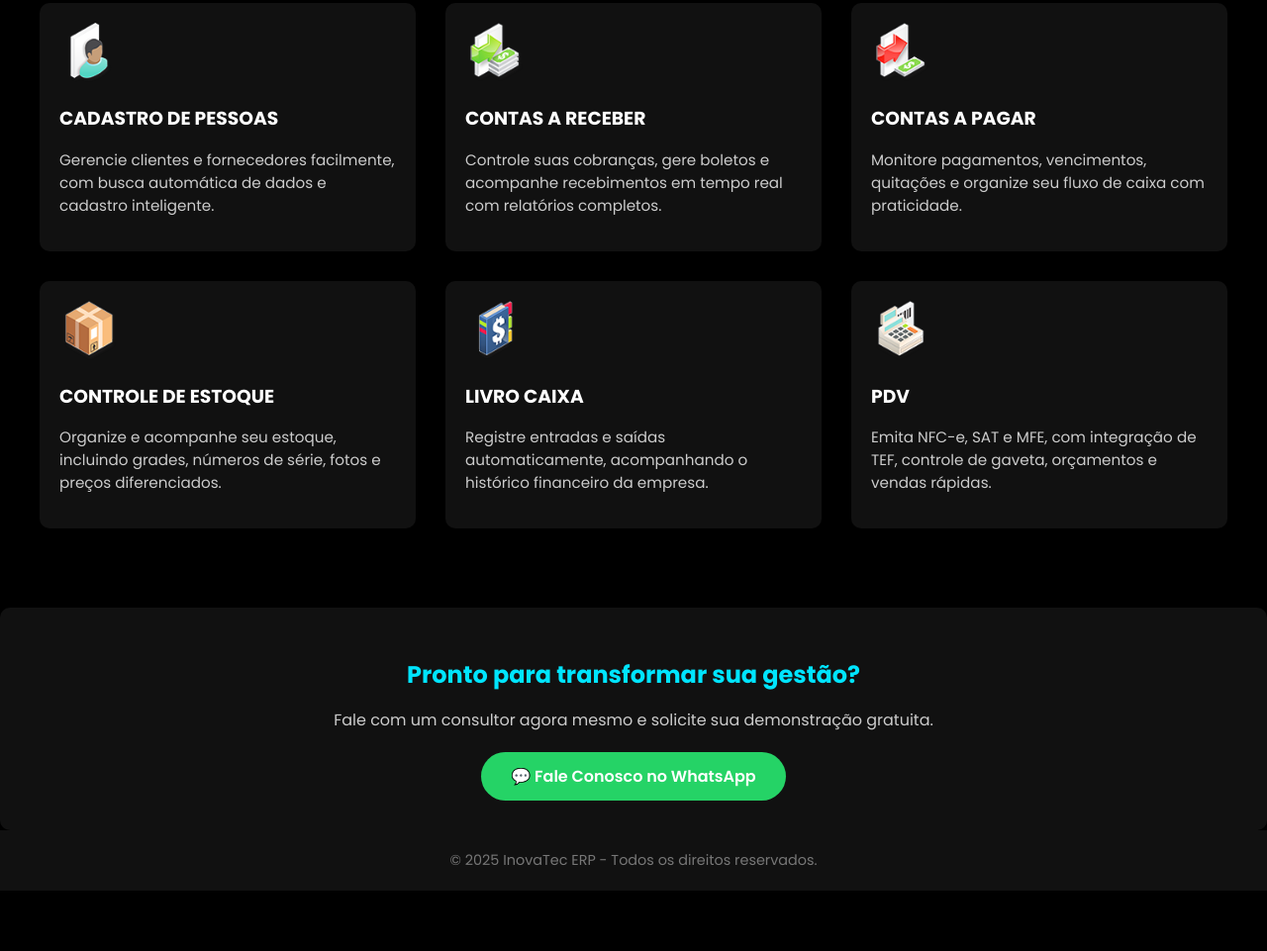
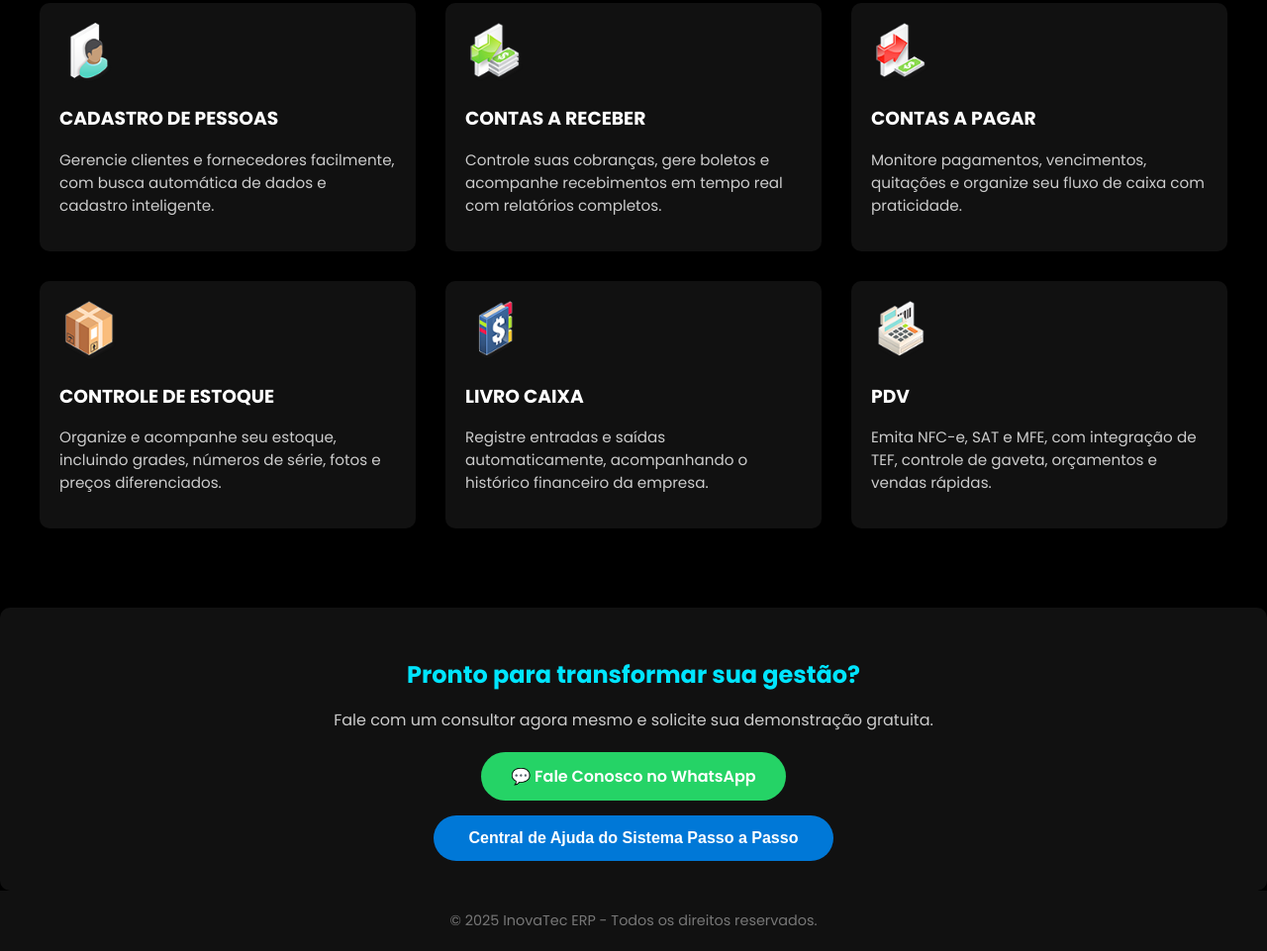
Before and after one commit to caiosouzaa18/tabela1, a plain HTML site: page index.html in a window 1280 px wide. Shown: the part 305-1266 px from the top of the page at 99% size. Before the commit the page ends 1205 px from the top, so only its background shows below. Drawn offline with Linux system fonts and the light colour scheme.

Commit message:
Update index.html

```diff
--- a/index.html
+++ b/index.html
@@ -91,10 +91,28 @@
     text-decoration: none;
     font-weight: 600;
     transition: background-color 0.3s ease, transform 0.3s ease;
+    margin-bottom: 15px;
   }
 
   .cta a:hover {
     background-color: #1ebe5d;
+    transform: scale(1.05);
+  }
+
+  /* Novo estilo para o botão da central de ajuda */
+  .help-button {
+    background-color: #0078d7;
+    padding: 14px 36px;
+    border-radius: 50px;
+    color: white;
+    font-weight: 600;
+    font-size: 1rem;
+    border: none;
+    cursor: pointer;
+    transition: background-color 0.3s ease, transform 0.3s ease;
+  }
+  .help-button:hover {
+    background-color: #005fa3;
     transform: scale(1.05);
   }
 
@@ -111,7 +129,6 @@
   margin-top: 10px;
   font-size: 1.2rem;
 }
-
 </style>
 </head>
 <body>
@@ -164,6 +181,12 @@
   <h2>Pronto para transformar sua gestão?</h2>
   <p>Fale com um consultor agora mesmo e solicite sua demonstração gratuita.</p>
   <a href="https://wa.me/5575988984415?text=Ol%C3%A1%2C%20gostaria%20de%20saber%20mais%20sobre%20o%20sistema%20InovaTec%20ERP!" target="_blank">💬 Fale Conosco no WhatsApp</a>
+
+  <!-- Botão da Central de Ajuda -->
+  <br>
+  <button class="help-button" onclick="window.open('https://sites.google.com/view/ajudasitema/sistema?authuser=0', '_blank')">
+    Central de Ajuda do Sistema Passo a Passo
+  </button>
 </section>
 
 <footer>
```
